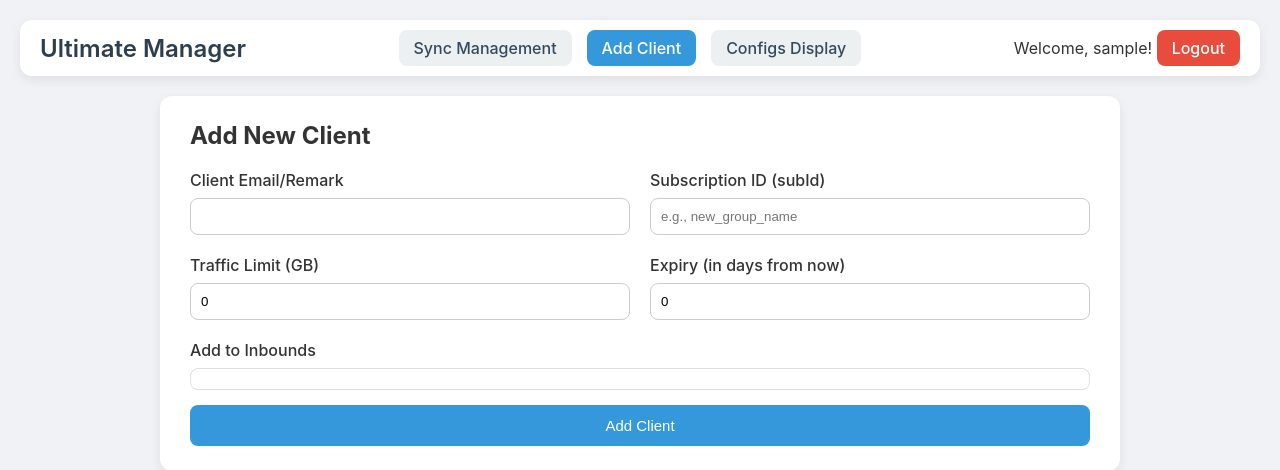
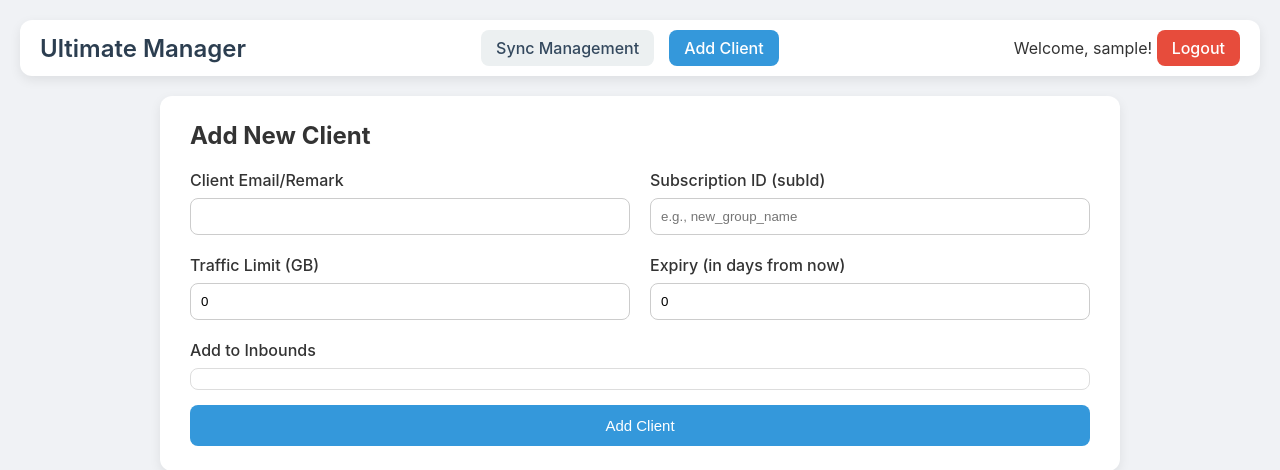
Before and after one commit to smblue07/my-sync-panel, a Flask app: page /add_client_page in a window 1280 px wide. Shown: the top 470 px of the page. Run offline with Flask 3, Linux system fonts and the light colour scheme; the visitor is signed in with stand-in values (Sample User, id 1); data that the repository does not hold is empty.

Commit message:
Update base.html

```diff
--- a/templates/base.html
+++ b/templates/base.html
@@ -24,7 +24,6 @@
 <nav class="nav">
     <a href="{{ url_for('sync_management') }}" class="{{ 'active' if request.endpoint == 'sync_management' else '' }}">Sync Management</a>
     <a href="{{ url_for('add_client_page') }}" class="{{ 'active' if request.endpoint == 'add_client_page' else '' }}">Add Client</a>
-    <a href="{{ url_for('display_page') }}" class="{{ 'active' if request.endpoint == 'display_page' else '' }}">Configs Display</a>
 </nav>
         <div class="user-info">
             {% if session.logged_in %}
```
